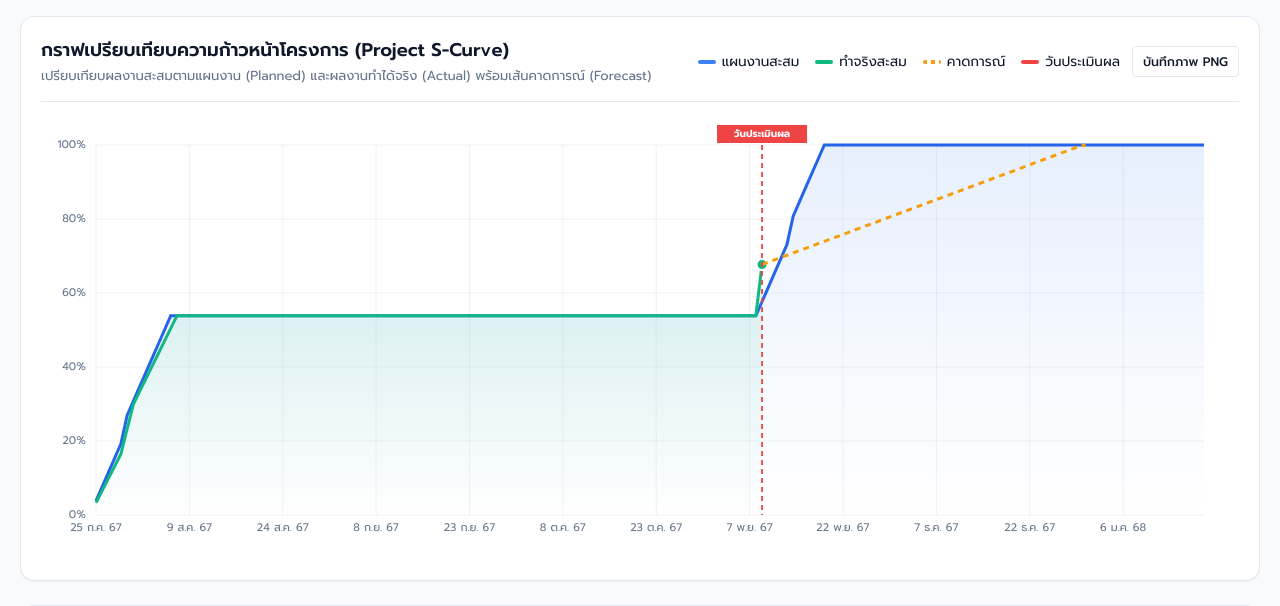
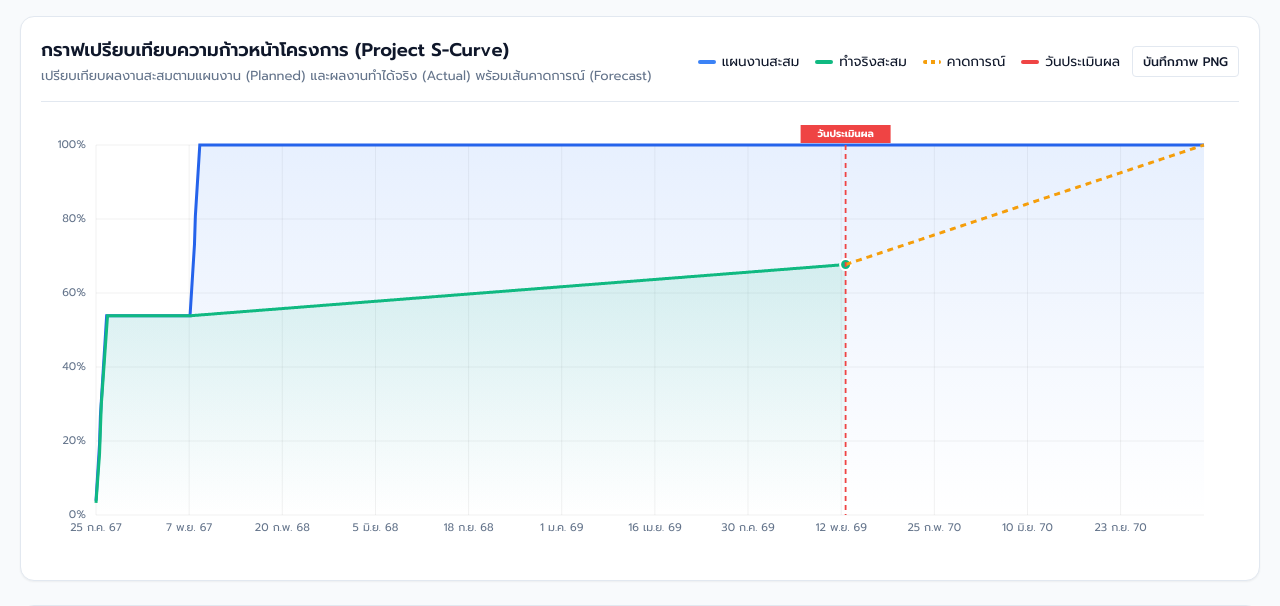
Before and after one commit to porarity-dot/S-Curve, a plain HTML site: page index.html in a window 1280 px wide. Shown: the part 460-1066 px from the top of the page. Drawn offline with Linux system fonts and the light colour scheme.

Commit message:
Add files via upload

```diff
--- a/index.html
+++ b/index.html
@@ -1925,6 +1925,9 @@
       let theme = "light"; try { theme = localStorage.getItem(THEME_KEY) || "light"; } catch (e) { /* ignore */ }
       document.body.setAttribute("data-theme", theme === "dark" ? "dark" : "light");
       loadState();
+      // Every time the page is opened, the assessment (status) date starts at today.
+      state.project.statusDate = formatDate(today());
+      saveState();
       setupGlobalListeners();
       refreshAll();
     }
```
